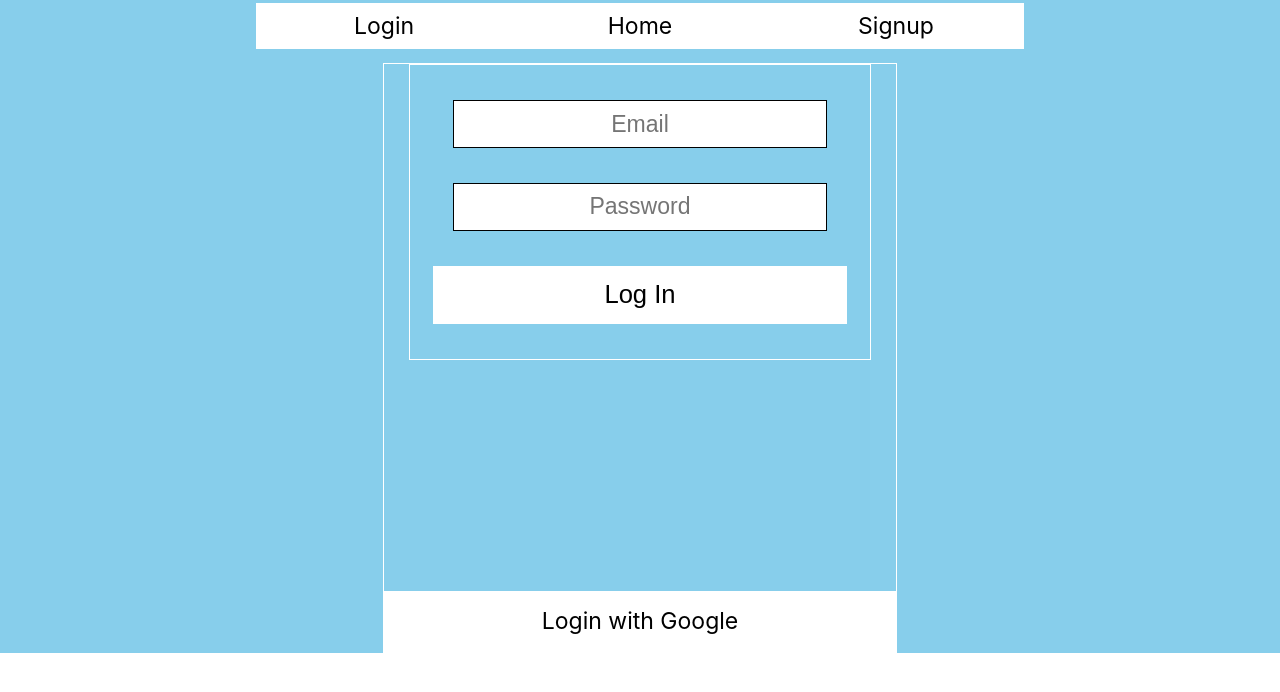
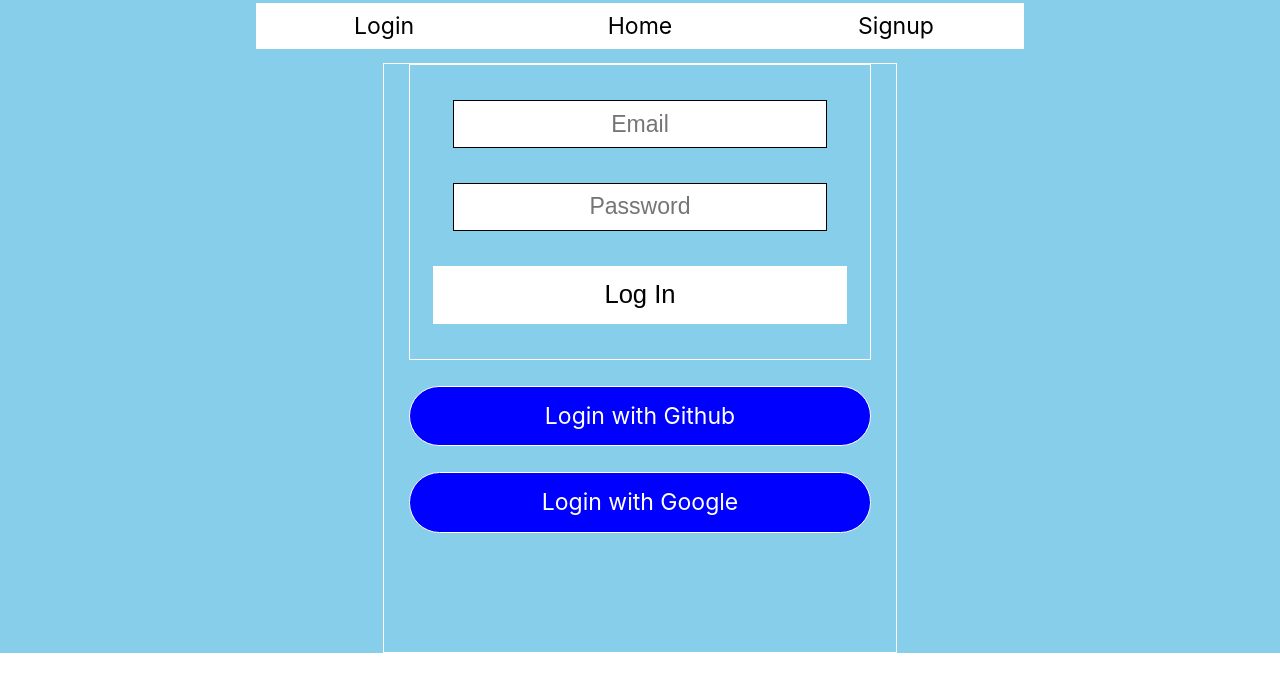
Before and after one commit to MokuaEnock/daraja, a React (Create React App) app: page /login in a window 1280 px wide. Shown: the top 692 px of the page. Built offline with nearby package versions, Linux system fonts and the light colour scheme.

Commit message:
restyle social login buttons

```diff
--- a/src/App.css
+++ b/src/App.css
@@ -15,7 +15,11 @@ main {
   display: flex;
   flex-direction: column;
   align-items: center;
-  justify-content: space-between;
+  justify-content: flex-start;
+}
+
+main > * {
+  margin-bottom: 2vw;
 }
 
 header {
@@ -41,10 +45,12 @@ header > * {
   justify-content: center;
 }
 span {
-  width: 100%;
+  width: 90%;
   height: 10%;
+  border-radius: 4vw;
+  background-color: blue;
+  color: white;
   border: thin solid white;
-  background-color: white;
   display: flex;
   flex-direction: row;
   align-items: center;
--- a/src/Login.js
+++ b/src/Login.js
@@ -47,6 +47,7 @@ export default function Login() {
         <button type="submit">Log In</button>
       </form>
 
+      <span>Login with Github</span>
       <span>Login with Google</span>
     </main>
   );
--- a/src/Main.js
+++ b/src/Main.js
@@ -34,11 +34,13 @@ export default function Main() {
         <input
           type="number"
           value={phone}
+          placeholder ="Phone Number"
           onChange={(e) => setPhone(e.target.value)}
         />
         <input
           type="number"
           value={total}
+          placeholder ="Amount"
           onChange={(e) => setTotal(e.target.value)}
         />
 
--- a/src/Signup.js
+++ b/src/Signup.js
@@ -52,6 +52,7 @@ export default function Signup() {
         />
         <button type="submit">Submit</button>
       </form>
+      <span>Signup With Github</span>
       <span>Signup With Google</span>
     </main>
   );
```
